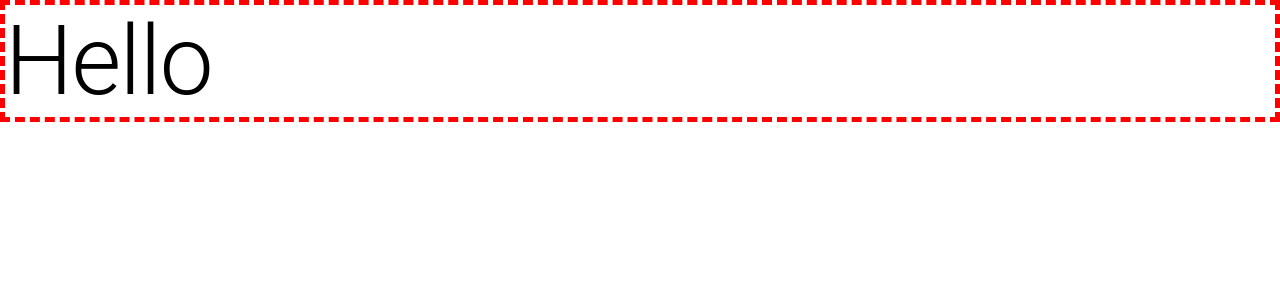
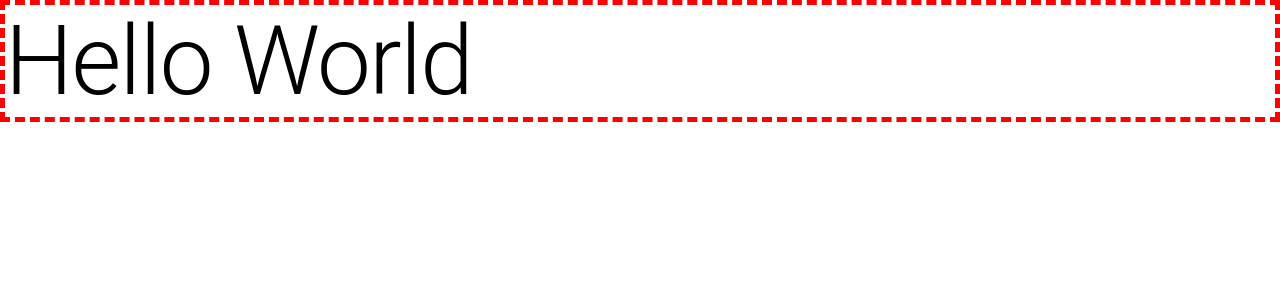
Before and after one commit to LiwanagErickson/Online_Game_Cataloging_and_Database-MyGameDex, a Next.js app: page / in a window 1280 px wide. Shown: the top 300 px of the page. Built offline with nearby package versions, Linux system fonts and the light colour scheme.

Commit message:
Made changes

```diff
--- a/pages/index.js
+++ b/pages/index.js
@@ -4,8 +4,8 @@ import {Button, Box, Typography } from '@mui/material/';
 export default function index() {
  return (
   <Box component="span" sx={{border: '5px dashed red', display: 'flex'}}>
-      <Typography variant="h1" component="h2">
-        Hello
+      <Typography variant="h1" component="h1">
+        Hello World
       </Typography>
     </Box>
  );
```
